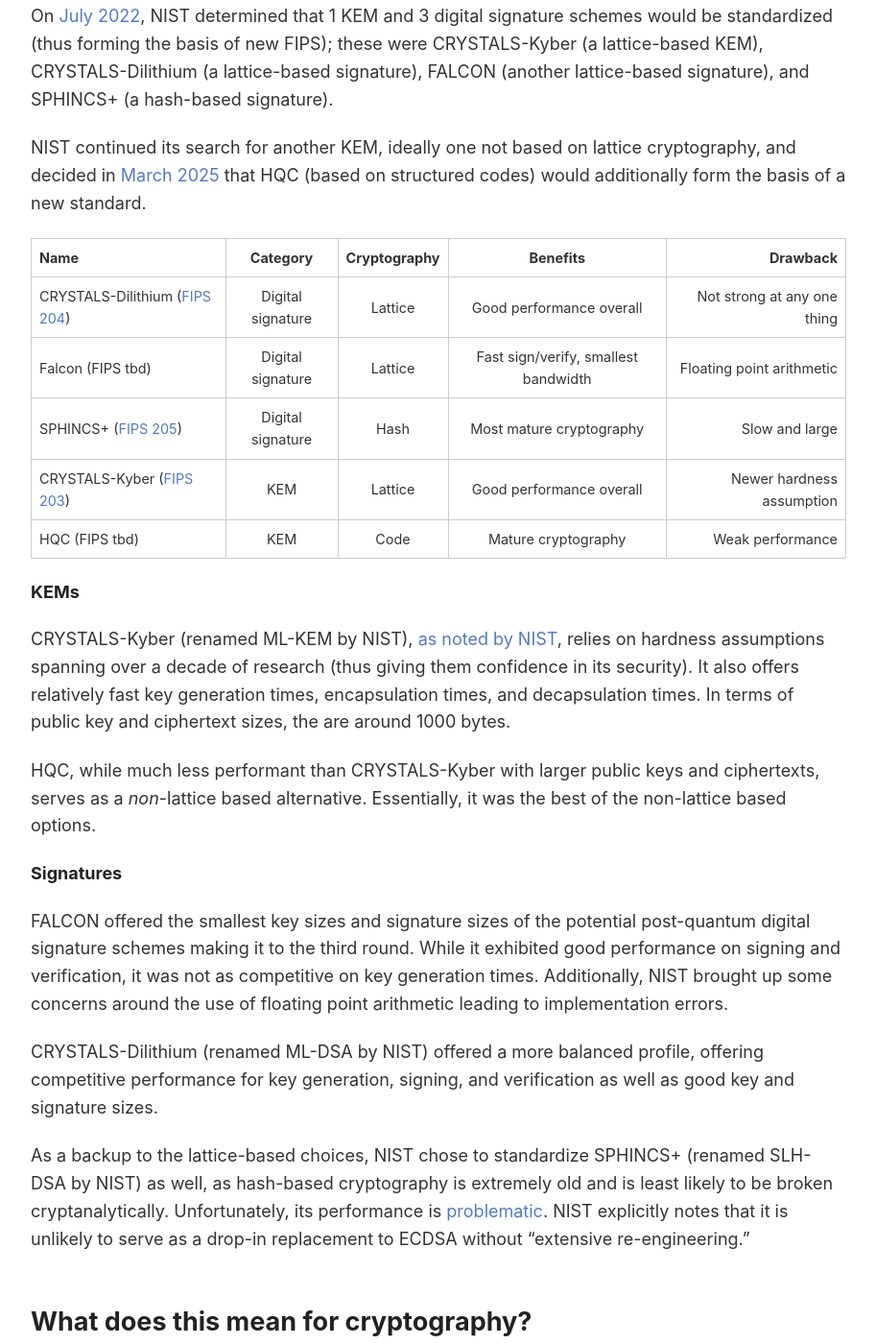
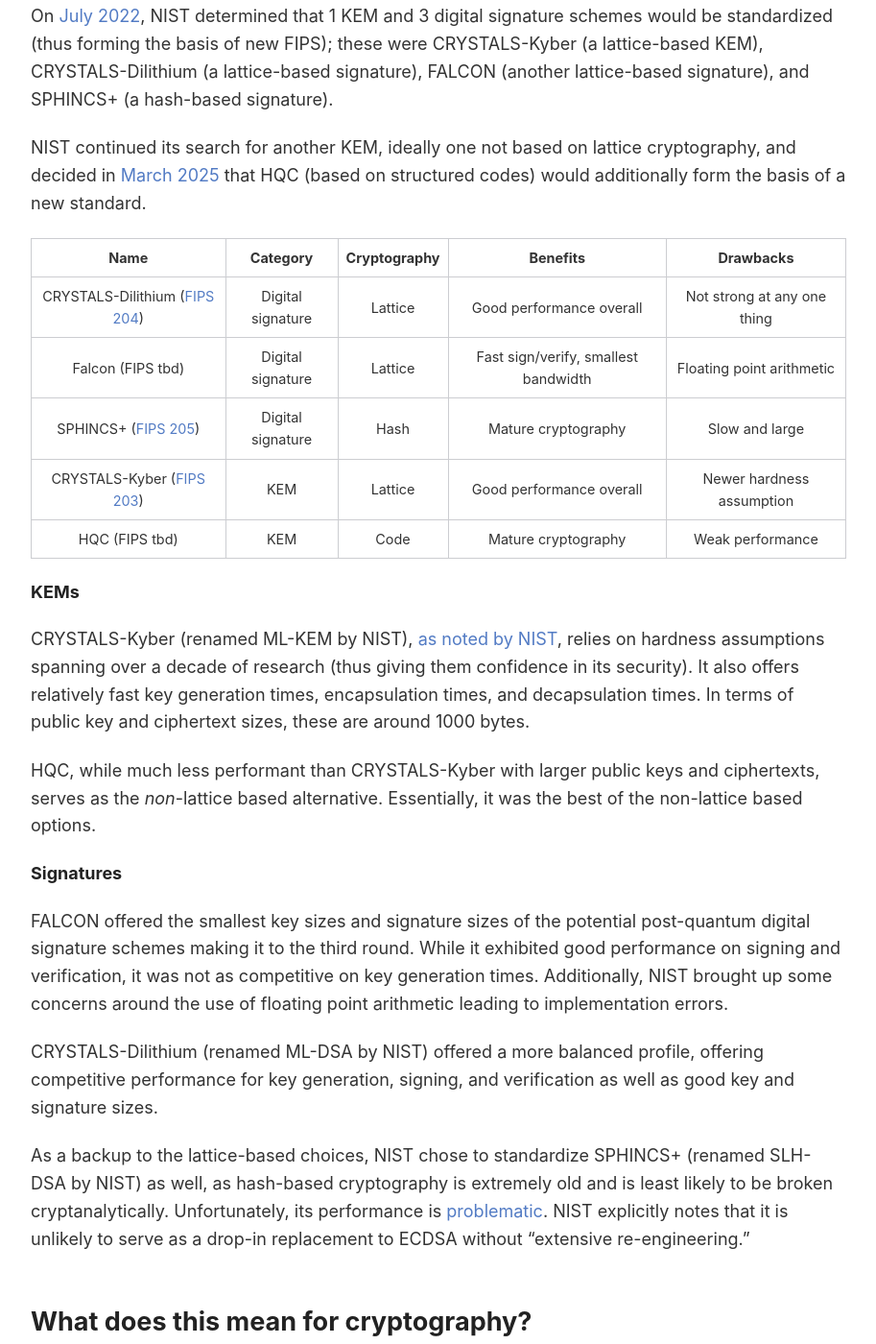
Before and after one commit to ravital/ravital.github.io, a Jekyll site: the page built from _posts/2026-09-01-pqc.md, in a window 1280 px wide and 1400 px high, scrolled down 5960 px. Shown: the whole window at 96% size, without its empty margins (183-1096 px from the left). Built offline with Jekyll 4.4.1, drawn with Linux system fonts in a browser that asks for light colours.

Commit message:
Update 2026-09-01-pqc.md

```diff
--- a/_posts/2026-09-01-pqc.md
+++ b/_posts/2026-09-01-pqc.md
@@ -92,19 +92,19 @@
 NIST continued its search for another KEM, ideally one not based on lattice cryptography, and decided in [March 2025](https://csrc.nist.gov/news/2025/hqc-announced-as-a-4th-round-selection) that HQC (based on structured codes) would additionally form the basis of a new standard.
 
 
-|  Name     | Category | Cryptography     | Benefits | Drawback |
-| :---        |    :----:   |        :---: | :---: | ----: |
+|  Name     | Category | Cryptography     | Benefits | Drawbacks |
+| :---:        |    :----:   |        :---: | :---: | :----: |
 | CRYSTALS-Dilithium ([FIPS 204](https://csrc.nist.gov/Projects/post-quantum-cryptography))      | Digital signature       | Lattice   | Good performance overall | Not strong at any one thing |
 | Falcon (FIPS tbd)  | Digital signature       | Lattice    | Fast sign/verify, smallest bandwidth | Floating point arithmetic |
-| SPHINCS+ ([FIPS 205](https://csrc.nist.gov/Projects/post-quantum-cryptography)) | Digital signature | Hash | Most mature cryptography | Slow and large |
+| SPHINCS+ ([FIPS 205](https://csrc.nist.gov/Projects/post-quantum-cryptography)) | Digital signature | Hash | Mature cryptography | Slow and large |
 | CRYSTALS-Kyber ([FIPS 203](https://csrc.nist.gov/Projects/post-quantum-cryptography)) | KEM | Lattice | Good performance overall | Newer hardness assumption |
 | HQC (FIPS tbd) | KEM | Code | Mature cryptography | Weak performance |
 
 #### KEMs
 
-CRYSTALS-Kyber (renamed ML-KEM by NIST), [as noted by NIST](https://nvlpubs.nist.gov/nistpubs/ir/2025/NIST.IR.8545.pdf), relies on hardness assumptions spanning over a decade of research (thus giving them confidence in its security). It also offers relatively fast key generation times, encapsulation times, and decapsulation times. In terms of public key and ciphertext sizes, the are around 1000 bytes.
+CRYSTALS-Kyber (renamed ML-KEM by NIST), [as noted by NIST](https://nvlpubs.nist.gov/nistpubs/ir/2025/NIST.IR.8545.pdf), relies on hardness assumptions spanning over a decade of research (thus giving them confidence in its security). It also offers relatively fast key generation times, encapsulation times, and decapsulation times. In terms of public key and ciphertext sizes, these are around 1000 bytes.
 
-HQC, while much less performant than CRYSTALS-Kyber with larger public keys and ciphertexts, serves as a *non*-lattice based alternative. Essentially, it was the best of the non-lattice based options.
+HQC, while much less performant than CRYSTALS-Kyber with larger public keys and ciphertexts, serves as the *non*-lattice based alternative. Essentially, it was the best of the non-lattice based options.
 
 
 #### Signatures
```
